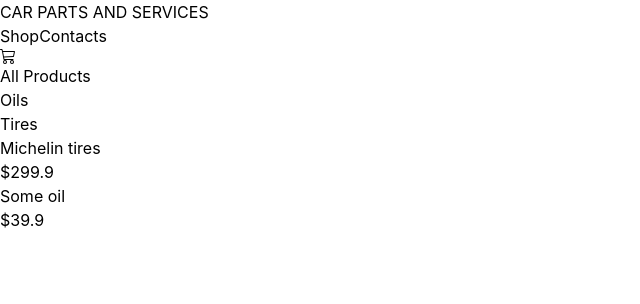
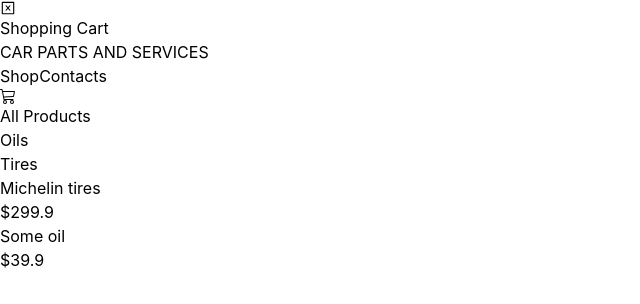
Before and after one commit to nlurins/partshop, a Next.js app: page /shop in a window 1280 px wide. Shown: the top 304 px of the page, without its empty margins (0-640 px from the left). Built offline with nearby package versions, Linux system fonts and the light colour scheme; what @material-tailwind/react would draw is missing.

Commit message:
add static shopping cart layout

```diff
--- a/components/Header.js
+++ b/components/Header.js
@@ -1,18 +1,37 @@
 import { BsCart3 } from 'react-icons/bs'
 import "@fontsource/montserrat";
 import Link from 'next/link';
+import {AiOutlineCloseSquare} from 'react-icons/ai';
+import { useState } from 'react';
 
 export const Header = () => {
+  const [active, setActive] = useState('hidden');
+
   return (
     <div>
+       <div className= {`${active} font-["Montserrat"] text-6xl text-black font-bold  `}>
+         <div className='fixed min-h-[100vh] min-w-[100%] bg-black opacity-40'>
+          </div>
+          <div className='fixed min-h-[100vh] w-[30%] bg-white right-0 border shadow-xl'>
+          <div className='container flex flex-col w-[90%] mx-auto pt-[5%]'>
+            <AiOutlineCloseSquare className='self-end mb-10 cursor-pointer' onClick={() => {
+              setActive('hidden')
+            }}/>
+            <h1 className='underline text-center'>Shopping Cart</h1>
+          </div>
+          </div>
+       </div>
       <div className="container flex max-w-[90%] pt-28 mx-auto justify-between ">
           <Link href="/"><a className="font-['Montserrat'] tracking-wider text-4xl text-white font-bold hover:text-blue-gray-200">CAR PARTS AND SERVICES</a></Link>
           <div className="flex font-['Montserrat']  text-3xl text-white gap-20">
               <Link href="/shop"><a className='hover:text-blue-gray-200'>Shop</a></Link>
               <a className='hover:text-blue-gray-200'>Contacts</a>
-              <BsCart3 className='h-[40px] hover:text-blue-gray-200'/>
+              <BsCart3 className='h-[40px] hover:text-blue-gray-200 cursor-pointer' onClick={() => {
+                setActive('')
+              }}/>
           </div>
       </div>
+
     </div>
   )
 }
```
